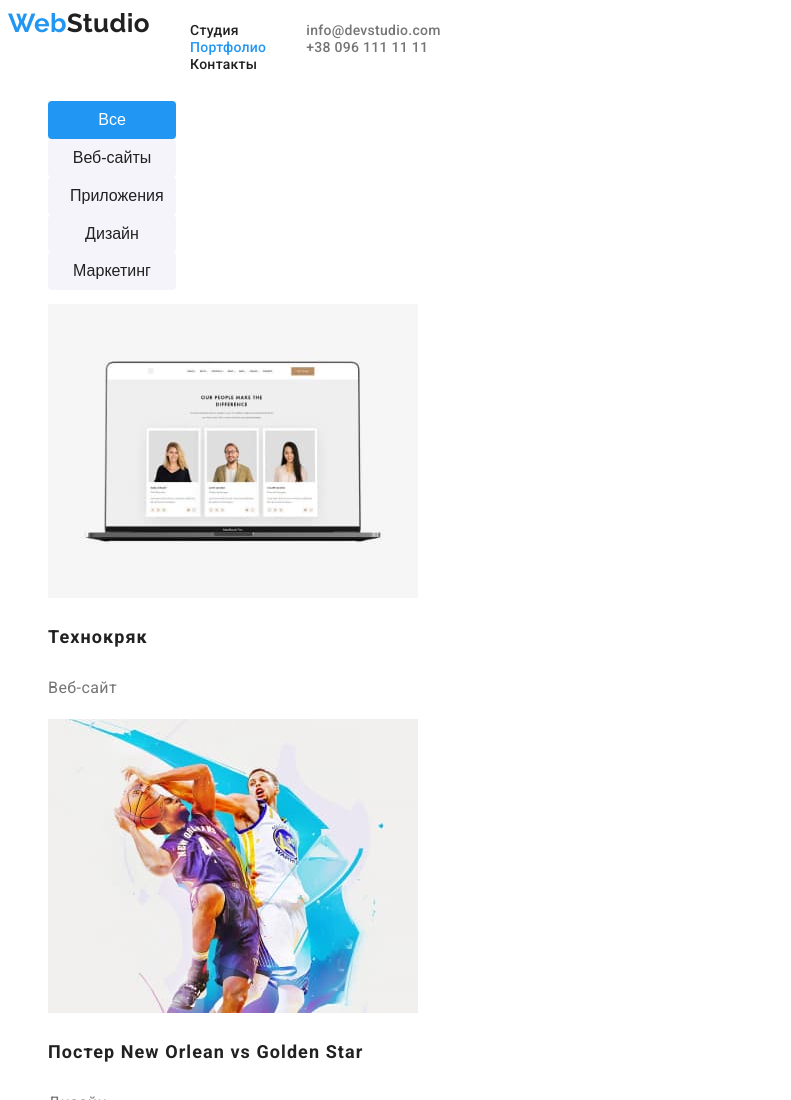
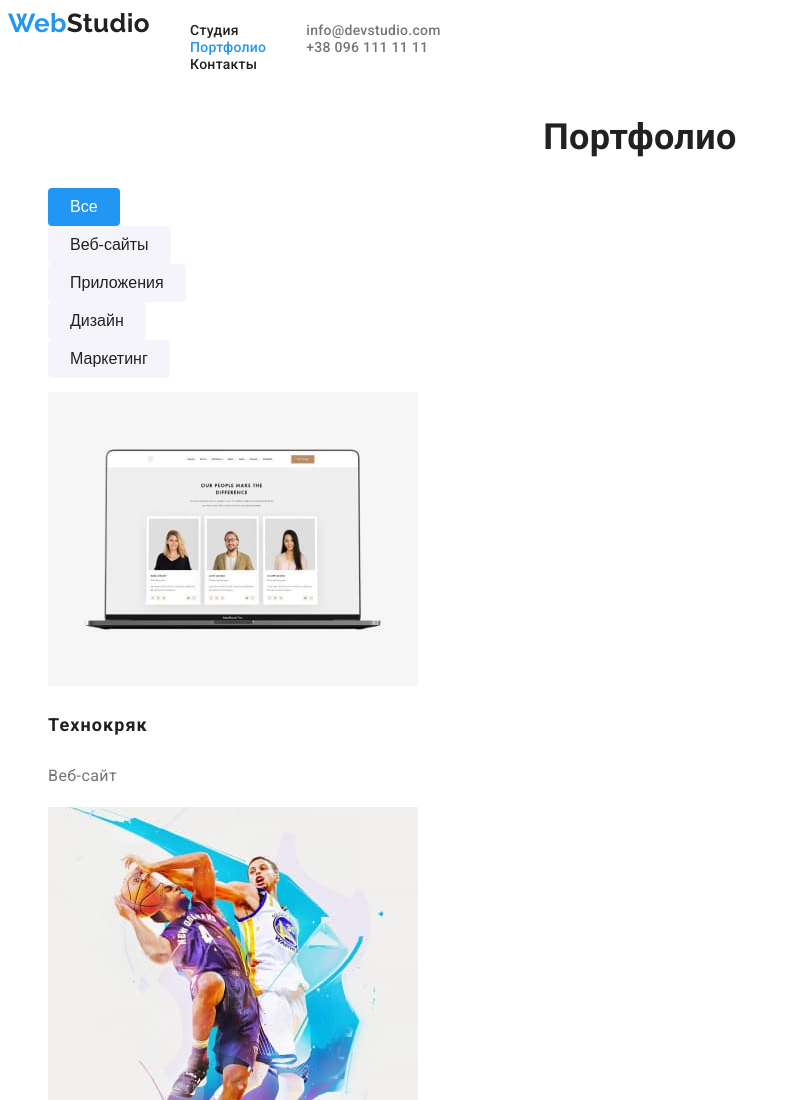
Before and after one commit to requiem007/goit-markup-hw-02, a plain HTML site: page portfolio.html in a window 1280 px wide. Shown: the top 1100 px of the page, without its empty margins (0-791 px from the left). Drawn offline with Linux system fonts and the light colour scheme.

Commit message:
доделка дз

```diff
--- a/portfolio.html
+++ b/portfolio.html
@@ -29,7 +29,8 @@
         </div>
     </header>
     <!-- content -->
-    <div>
+    <section>
+        <h1 class="section-title">Портфолио</h1>
         <ul class="list">
             <li><button type="button" class="portfolio-btn active">Все</button></li>
             <li><button type="button" class="portfolio-btn">Веб-сайты</button></li>
@@ -37,7 +38,7 @@
             <li><button type="button" class="portfolio-btn">Дизайн</button></li>
             <li><button type="button" class="portfolio-btn">Маркетинг</button></li>
         </ul>
-    </div>
+    </section>
     <div>
         <ul class="list">
             <li>
--- a/styles/index.css
+++ b/styles/index.css
@@ -120,7 +120,6 @@ span {
 }
 
 .description-title {
-  font-size: 16px;
   line-height: 1.14;
   text-transform: uppercase;
   color:var(--main-color);
@@ -172,7 +171,6 @@ span {
 
 /* Portfolio */
 .portfolio-btn{
-  width: 128px;
   font-size: 16px;
   font-weight: 500;
   line-height: 1.62;
```
